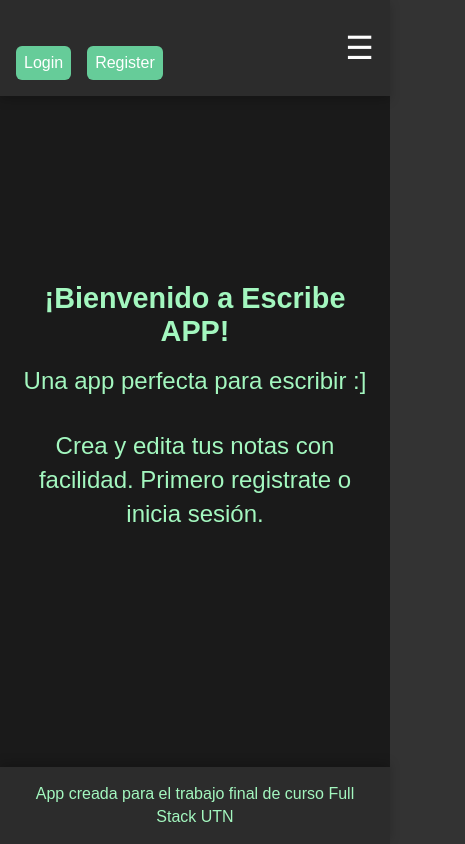
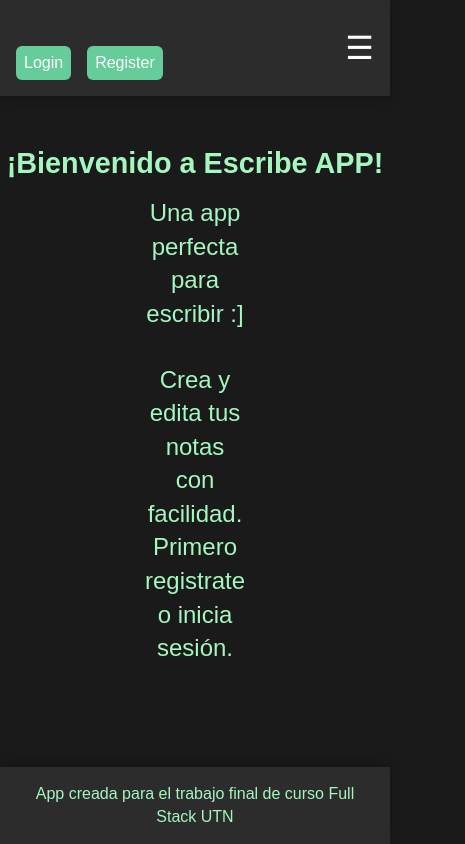
Before and after one commit to MPelalle/escribe-app-front, a React (Vite) app: page / in a window 390 px wide. Shown: the whole page, 465 px wide, since content can reach past the window. Built offline with nearby package versions, Linux system fonts and the light colour scheme.

Commit message:
Update home.css

```diff
--- a/styles/home.css
+++ b/styles/home.css
@@ -22,7 +22,7 @@ body {
 }
 
 .subtitle {
-    font-size: 1.5rem;
+    font-size: 15px;
     margin-bottom: 2rem;
     color: #a3f7bf;
     text-align: center;
@@ -46,7 +46,8 @@ body {
     }
 
     .subtitle {
-        font-size: 1.2rem;
+        font-size: 10px;
+        padding: 0 200px 0 200px;
     }
 }
 
```
